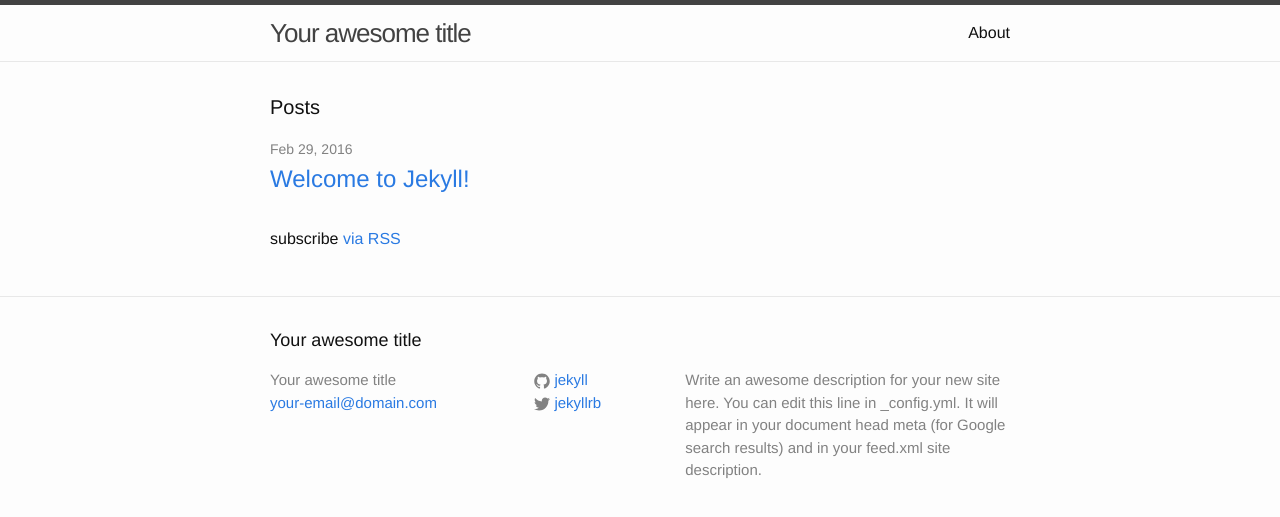
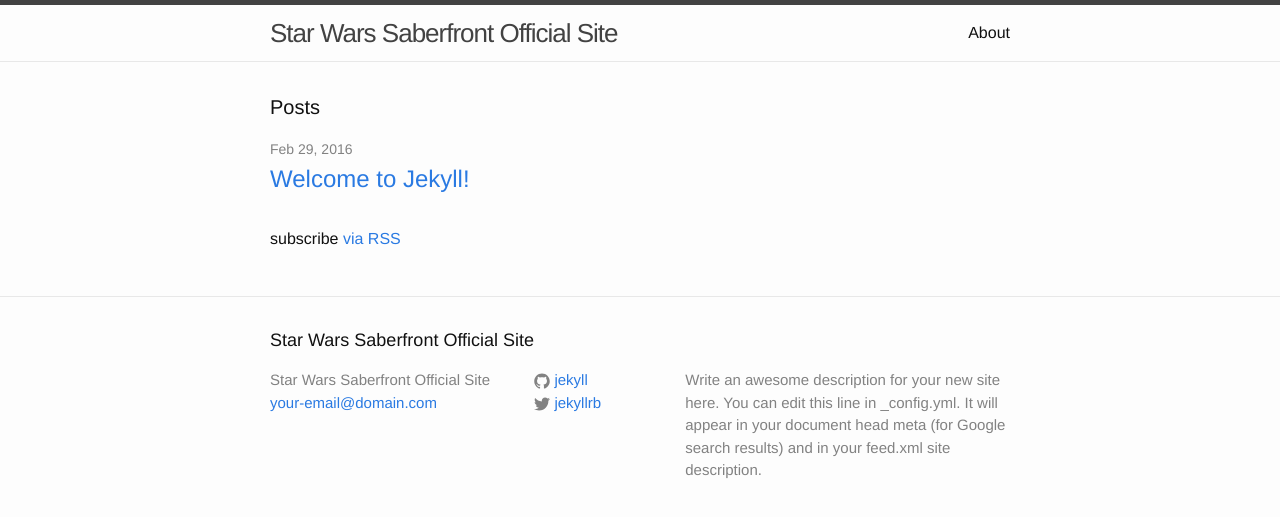
Before and after one commit to Saberfront/saberfront.github.io, a Jekyll site: the page built from index.html, in a window 1280 px wide. Shown: the top 517 px of the page. Built offline with Jekyll 4.4.1, drawn with Linux system fonts in a browser that asks for light colours.

Commit message:
Update _config.yml

```diff
--- a/_config.yml
+++ b/_config.yml
@@ -6,7 +6,7 @@
 # 'jekyll serve'. If you change this file, please restart the server process.
 
 # Site settings
-title: Your awesome title
+title: Star Wars Saberfront Official Site
 email: your-email@domain.com
 description: > # this means to ignore newlines until "baseurl:"
   Write an awesome description for your new site here. You can edit this
```
